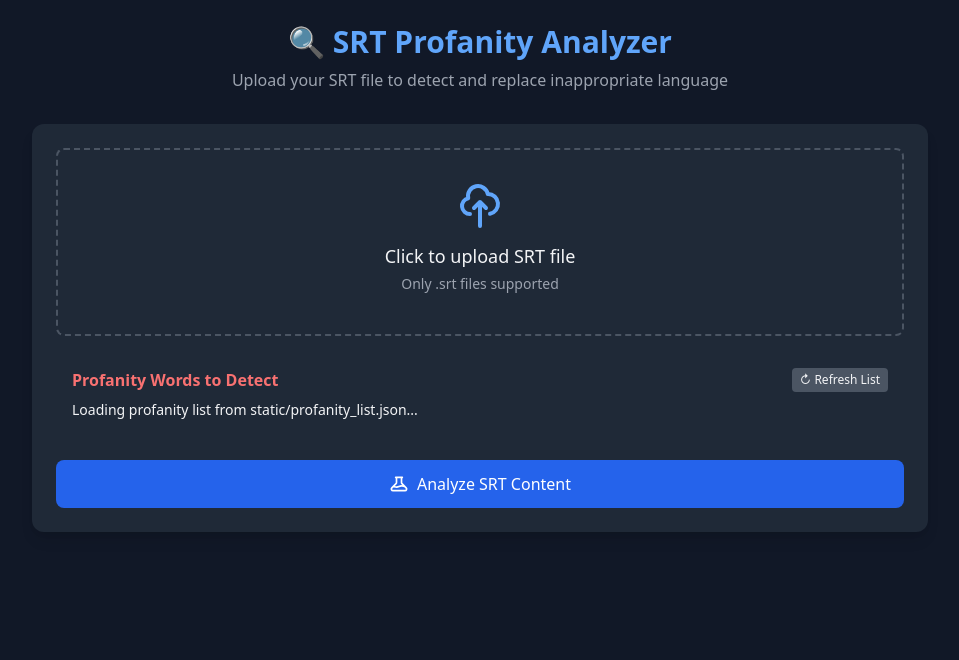
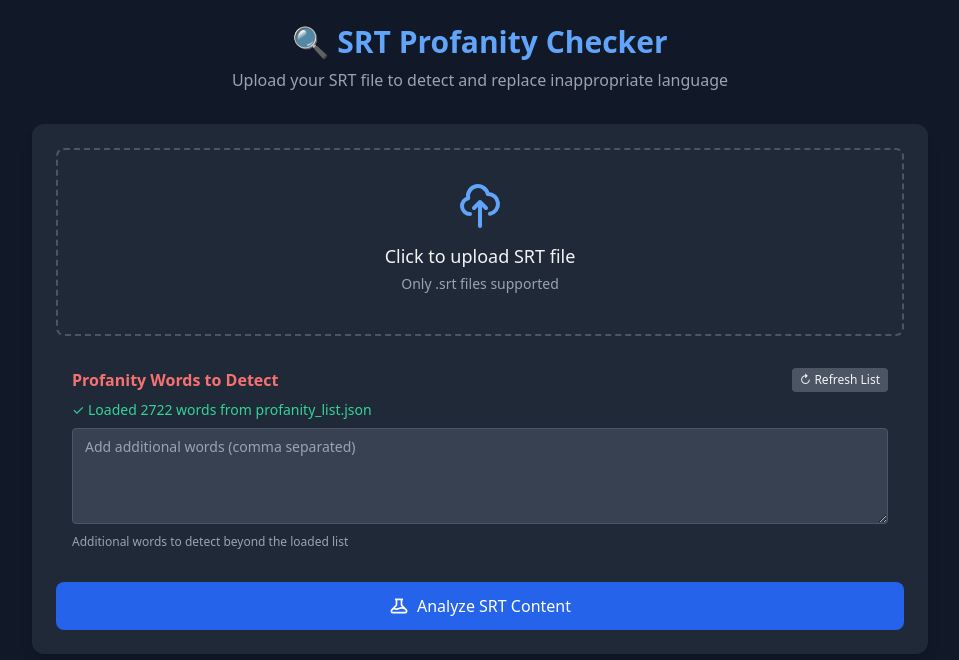
Before and after one commit to lokosmotos/Danialspacex, a Flask app: page /profanity-checker in a window 1280 px wide. Shown: the top 660 px of the page, without its empty margins (160-1119 px from the left). Run offline with Flask 3, Linux system fonts and the light colour scheme.

Commit message:
Update profanity_checker.html

```diff
--- a/templates/profanity_checker.html
+++ b/templates/profanity_checker.html
@@ -55,7 +55,7 @@
     <div class="max-w-4xl mx-auto">
         <!-- Header -->
         <div class="text-center mb-8">
-            <h1 class="text-3xl font-bold text-blue-400 mb-2">🔍 SRT Profanity Analyzer</h1>
+            <h1 class="text-3xl font-bold text-blue-400 mb-2">🔍 SRT Profanity Checker</h1>
             <p class="text-gray-400">Upload your SRT file to detect and replace inappropriate language</p>
         </div>
 
@@ -290,7 +290,7 @@
             const lines = content.split('\n');
 
             for (const line of lines) {
-                if (/^\d+$/.test(line.trim()) {
+                if (/^\d+$/.test(line.trim())) {
                     currentBlock = { number: parseInt(line.trim()), text: '', timecodes: '' };
                 } else if (currentBlock?.timecodes === '' && line.includes('-->')) {
                     currentBlock.timecodes = line.trim();
```
